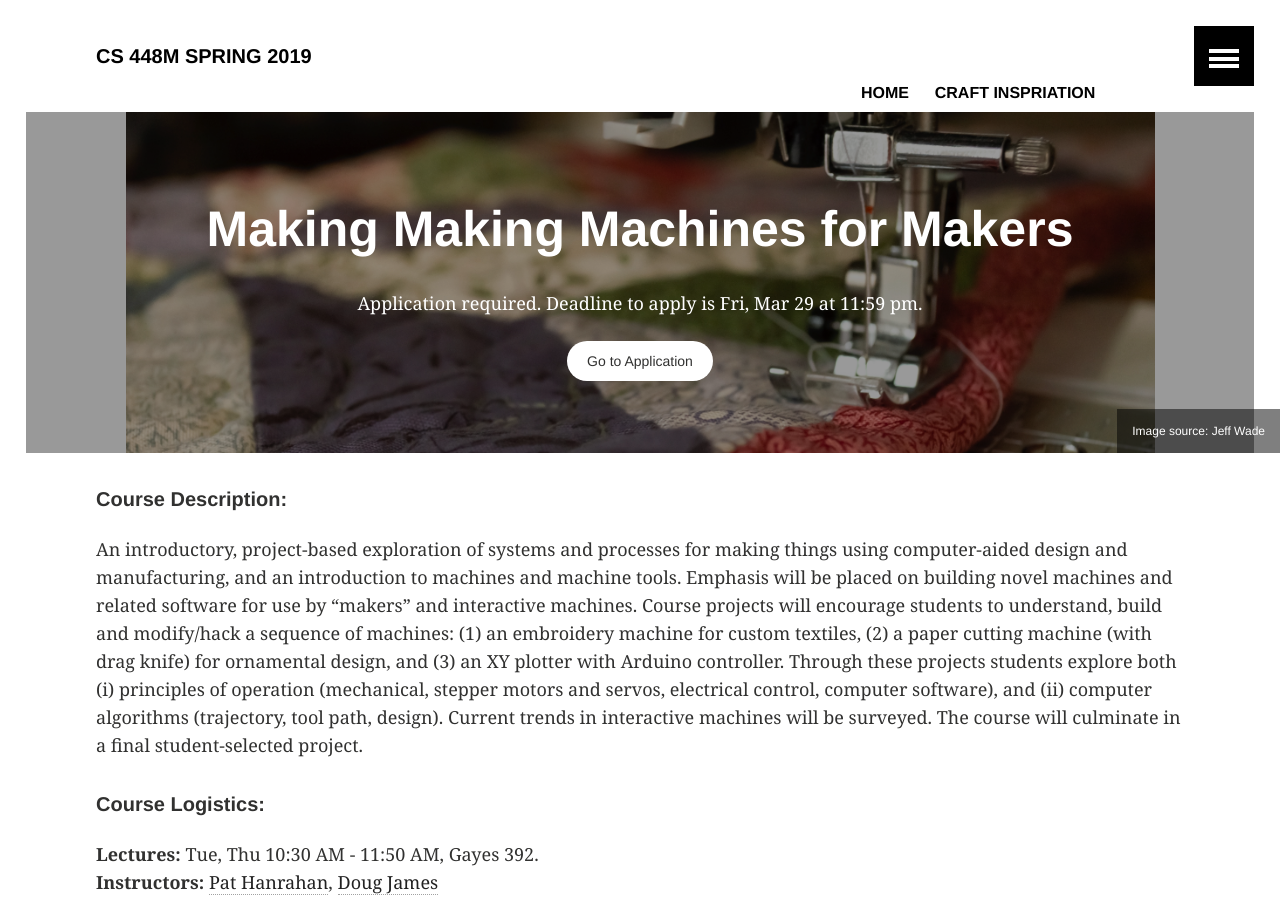
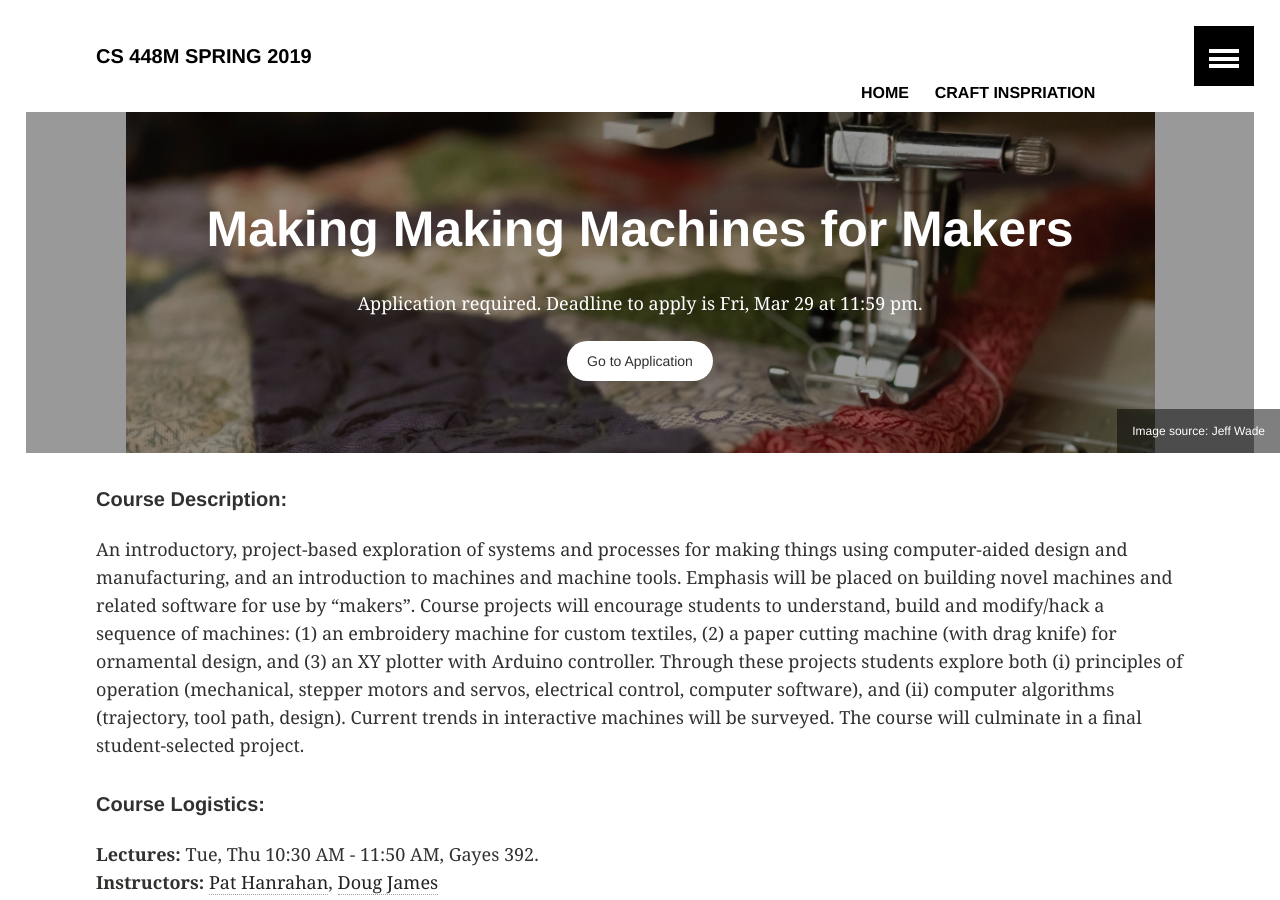
Before and after one commit to cs448m/cs448m.github.io, a Jekyll site: the page built from index.md, in a window 1280 px wide and 900 px high. Built offline with Jekyll 4.4.1, drawn with Linux system fonts in a browser that asks for light colours.

Commit message:
Tweak to wording.

```diff
--- a/index.md
+++ b/index.md
@@ -13,7 +13,7 @@ image:
 ---
 
 ##### Course Description:
-An introductory, project-based exploration of systems and processes for making things using computer-aided design and manufacturing, and an introduction to machines and machine tools. Emphasis will be placed on building novel machines and related software for use by "makers" and interactive machines. Course projects will encourage students to understand, build and modify/hack a sequence of machines:
+An introductory, project-based exploration of systems and processes for making things using computer-aided design and manufacturing, and an introduction to machines and machine tools. Emphasis will be placed on building novel machines and related software for use by "makers". Course projects will encourage students to understand, build and modify/hack a sequence of machines:
 (1) an embroidery machine for custom textiles, (2) a paper cutting machine (with drag knife) for ornamental design, and (3) an XY plotter with Arduino controller. Through these projects students explore both (i) principles of operation (mechanical, stepper motors and servos, electrical control, computer software), and (ii) computer algorithms (trajectory, tool path, design). Current trends in interactive machines will be surveyed. The course will culminate in a final student-selected project.
 
 ##### Course Logistics:
```
